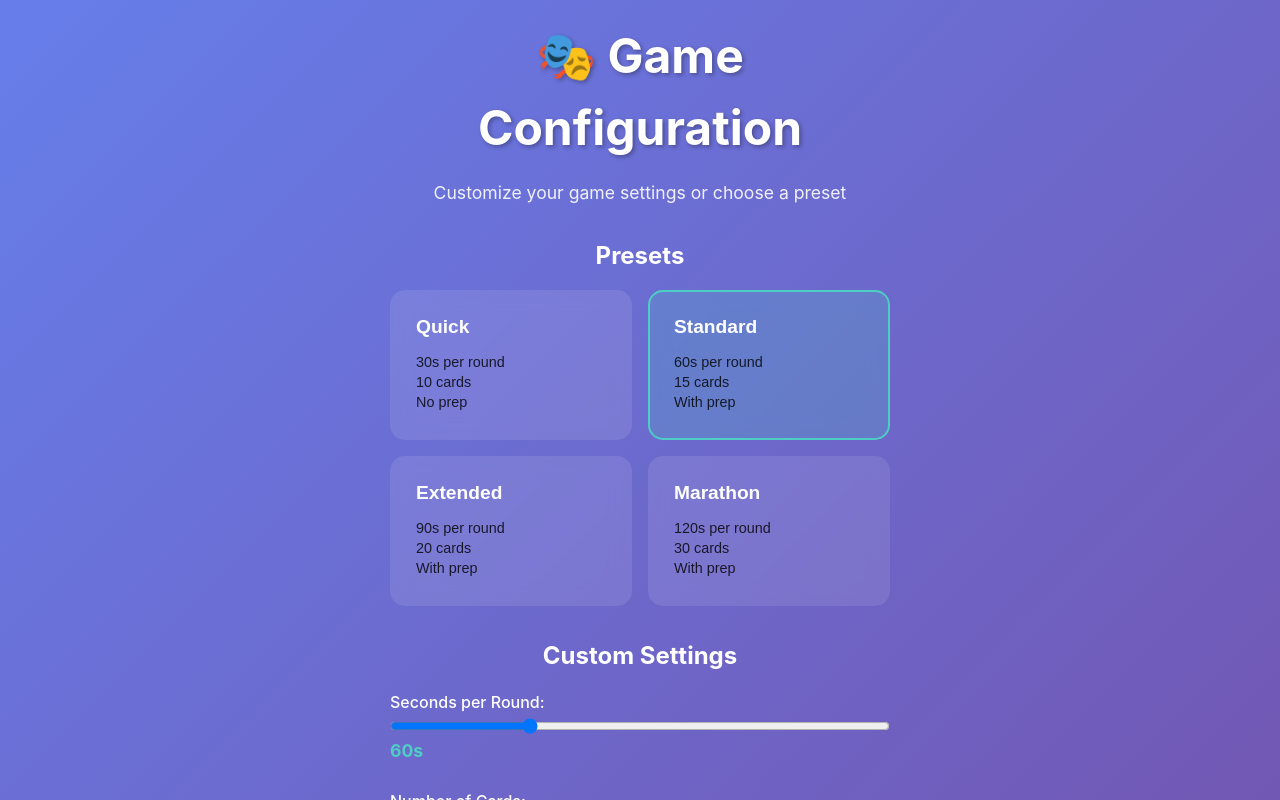
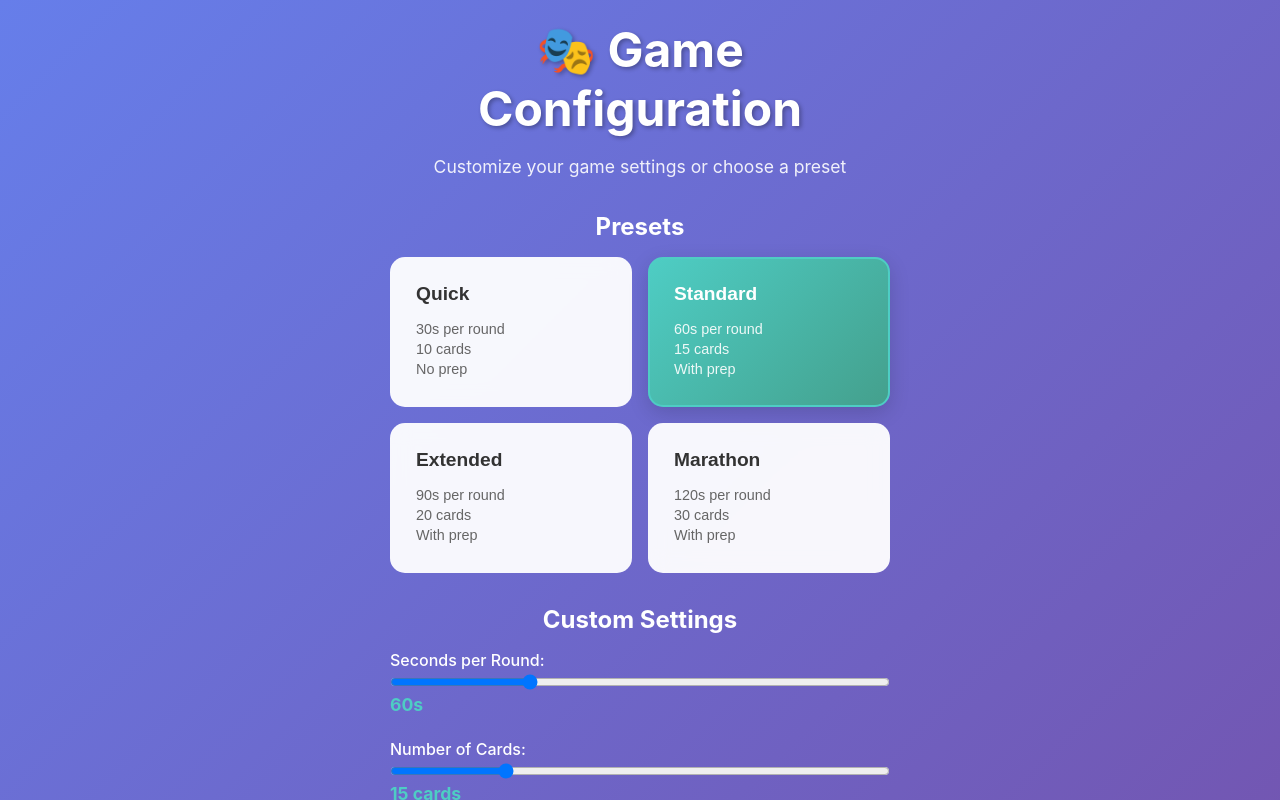
Before and after one commit to RexusWolf/charades-ai, a React (Vite) app: page / in a window 1280 px wide. Both pictures are taken after a click on the button "START ROUND". Shown: the top 800 px of the page. Built offline with nearby package versions, Linux system fonts and the light colour scheme.

Commit message:
refactor(App): remove App.css and consolidate styles into index.css
- Deleted App.css to streamline styling and prepare for CSS module migration.
- Consolidated base styles into index.css for improved organization and consistency across the application.

```diff
--- a/src/App.css
+++ /dev/null
@@ -1,16 +0,0 @@
-/* Reset and base styles */
-* {
-	margin: 0;
-	padding: 0;
-	box-sizing: border-box;
-}
-
-body {
-	font-family:
-		-apple-system, BlinkMacSystemFont, "Segoe UI", "Roboto", "Oxygen", "Ubuntu",
-		"Cantarell", "Fira Sans", "Droid Sans", "Helvetica Neue", sans-serif;
-	-webkit-font-smoothing: antialiased;
-	-moz-osx-font-smoothing: grayscale;
-	background: linear-gradient(135deg, #667eea 0%, #764ba2 100%);
-	min-height: 100vh;
-}
--- a/src/App.tsx
+++ b/src/App.tsx
@@ -9,7 +9,6 @@ import { TeamSetup } from "./components/TeamSetup";
 import { SAMPLE_DECK } from "./data/deck";
 import { Game } from "./Game";
 import type { Card, GameConfig, GameState, Round, Team } from "./types";
-import "./App.css";
 
 function App() {
 	const [gameState, setGameState] = useState<GameState>("idle");
--- a/src/components/GameConfig.module.css
+++ b/src/components/GameConfig.module.css
@@ -85,7 +85,7 @@
 }
 
 .presetCard {
-	background: rgba(255, 255, 255, 0.1);
+	background: rgba(255, 255, 255, 0.95);
 	border: 2px solid transparent;
 	border-radius: 15px;
 	padding: 1.5rem;
@@ -102,18 +102,28 @@
 
 .presetCard.selected {
 	border-color: #4ecdc4;
-	background: rgba(78, 205, 196, 0.2);
+	background: linear-gradient(135deg, #4ecdc4 0%, #44a08d 100%);
+	box-shadow: 0 6px 20px rgba(0, 0, 0, 0.15);
+}
+
+.presetCard.selected h3 {
+	color: white;
+}
+
+.presetCard.selected .presetDetails {
+	color: rgba(255, 255, 255, 0.9);
 }
 
 .presetCard h3 {
 	margin: 0 0 1rem 0;
 	font-size: 1.2rem;
-	color: white;
+	font-weight: bold;
+	color: #333;
 }
 
 .presetDetails {
 	font-size: 0.9rem;
-	opacity: 0.8;
+	color: #666;
 }
 
 .presetDetails p {
--- a/src/index.css
+++ b/src/index.css
@@ -1,28 +1,17 @@
-:root {
-	font-family: Inter, system-ui, Avenir, Helvetica, Arial, sans-serif;
-	line-height: 1.5;
-	font-weight: 400;
-
-	color-scheme: light dark;
-	color: rgba(255, 255, 255, 0.87);
-	background-color: #242424;
-
-	font-synthesis: none;
-	text-rendering: optimizeLegibility;
-	-webkit-font-smoothing: antialiased;
-	-moz-osx-font-smoothing: grayscale;
-	-webkit-text-size-adjust: 100%;
-}
-
+/* Reset and base styles */
 * {
+	margin: 0;
+	padding: 0;
 	box-sizing: border-box;
 }
 
 body {
-	margin: 0;
-	display: flex;
-	place-items: center;
-	min-width: 320px;
+	font-family:
+		-apple-system, BlinkMacSystemFont, "Segoe UI", "Roboto", "Oxygen", "Ubuntu",
+		"Cantarell", "Fira Sans", "Droid Sans", "Helvetica Neue", sans-serif;
+	-webkit-font-smoothing: antialiased;
+	-moz-osx-font-smoothing: grayscale;
+	background: linear-gradient(135deg, #667eea 0%, #764ba2 100%);
 	min-height: 100vh;
 }
 
```
